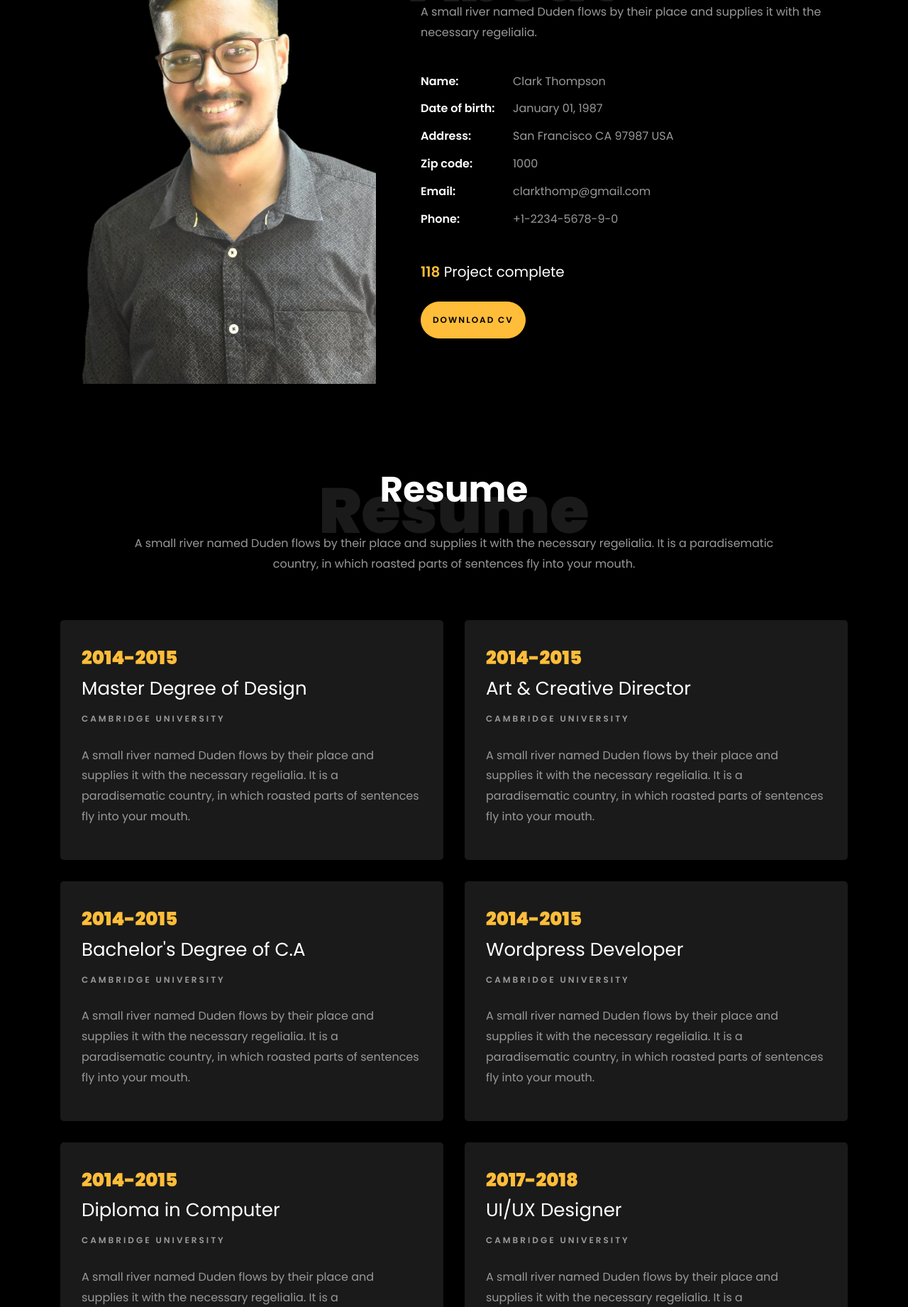
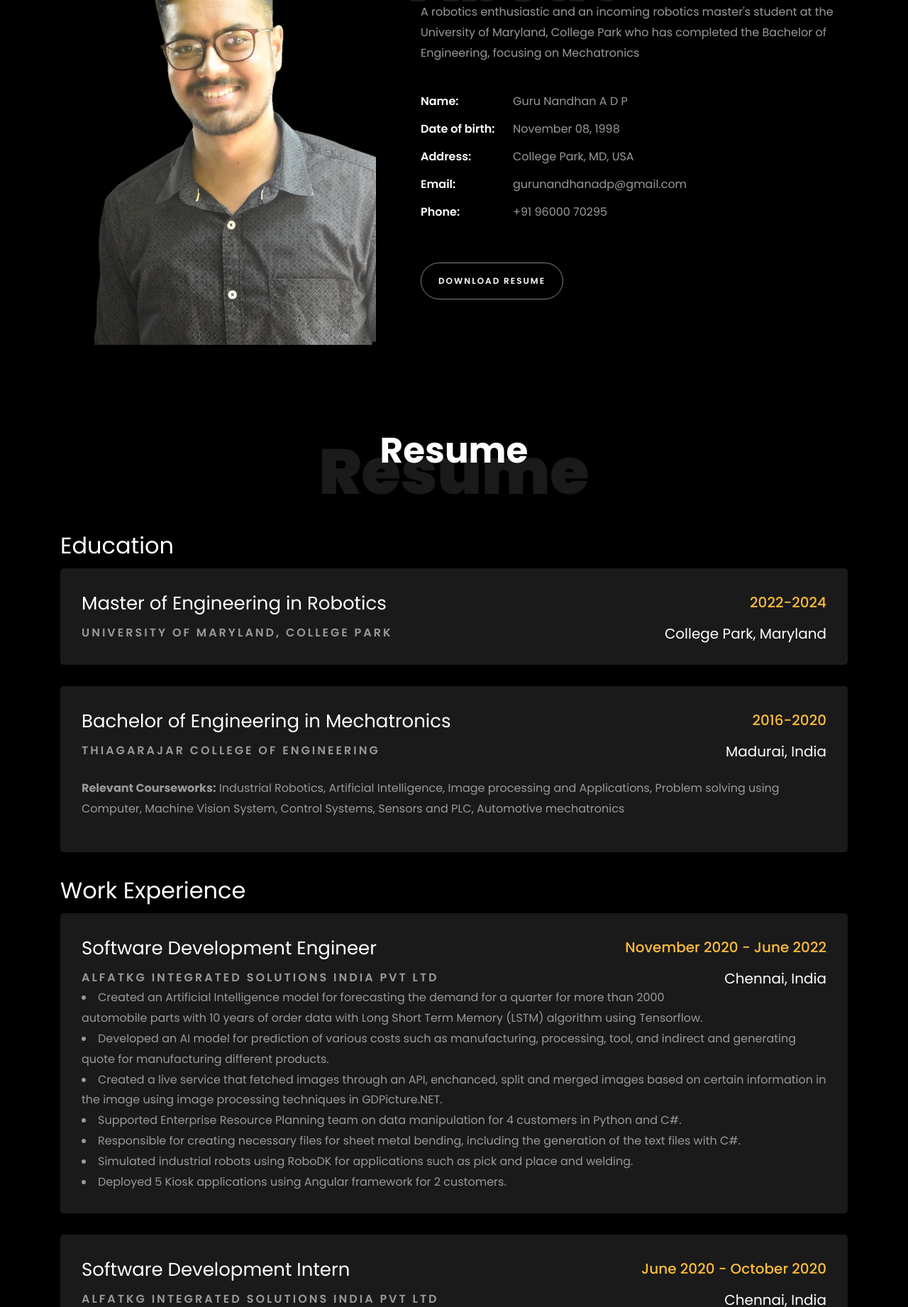
Before and after one commit to guruadp/gurunandhanadp, a plain HTML site: page index.html in a window 1280 px wide. Shown: the part 958-2800 px from the top of the page at 71% size. Drawn offline with Linux system fonts and the light colour scheme; files whose address does not match are found by name.

Commit message:
Updated resume section

```diff
--- a/index.html
+++ b/index.html
@@ -40,6 +40,7 @@
 	          <!-- <li class="nav-item"><a href="#services-section" class="nav-link"><span>Services</span></a></li> -->
 	          <li class="nav-item"><a href="#skills-section" class="nav-link"><span>Skills</span></a></li>
 	          <li class="nav-item"><a href="#projects-section" class="nav-link"><span>Projects</span></a></li>
+			  <li class="nav-item"><a href="#gallery-section" class="nav-link"><span>Photo Gallery</span></a></li>
 	          <!-- <li class="nav-item"><a href="#blog-section" class="nav-link"><span>My Blog</span></a></li> -->
 	          <li class="nav-item"><a href="#contact-section" class="nav-link"><span>Contact</span></a></li>
 	        </ul>
@@ -59,32 +60,23 @@
 		          	<div class="text">
 		          		<span class="subheading">Hello!</span>
 			            <h1 class="mb-4 mt-3">I'm <span>Guru Nandhan</span></h1>
-			            <h2 class="mb-4">Robotics Graduate student Software Development Engineer</h2>
-			            <p><a href="https://drive.google.com/file/d/1o9uTeOZLMYRCJrObve9PeU0KybZoxJEd/view?usp=sharing" target="_blank" class="btn btn-primary py-3 px-4">View resume</a><a href="https://drive.google.com/uc?id=1o9uTeOZLMYRCJrObve9PeU0KybZoxJEd&export=download" class="btn btn-white btn-outline-white py-3 px-4" download="https://drive.google.com/file/d/1o9uTeOZLMYRCJrObve9PeU0KybZoxJEd/view?usp=sharing">Download resume</a></p>
+			            <!-- <h2 class="mb-4">Robotics Graduate student </h2> -->
+			            <p><a class="btn btn-white btn-outline-white py-3 px-4">Robotics Graduate student</a>
+							<a class="btn btn-white btn-outline-white py-3 px-4">Software Development Engineer</a>
+						</p>
+						<ul class="ftco-footer-social list-unstyled float-md-left float-lft mt-5">
+							<!-- <li class="ftco-animate"><a href="#"><span class="icon-twitter"></span></a></li>
+							<li class="ftco-animate"><a href="#"><span class="icon-facebook"></span></a></li> -->
+							<li class="ftco-animate"><a href="https://www.instagram.com/guru_adp/"><span class="icon-instagram"></span></a></li>
+							<li class="ftco-animate"><a href="https://www.linkedin.com/in/gurunandhan-adp/"><span class="icon-linkedin"></span></a></li>
+							<li class="ftco-animate"><a href="https://github.com/guruadp"><span class="icon-github"></span></a></li>
+
+						</ul>
 		            </div>
 		          </div>
 	        	</div>
 	        </div>
 	      </div>
-
-	      <!-- <div class="slider-item">
-	      	<div class="overlay"></div>
-	        <div class="container">
-	          <div class="row d-flex no-gutters slider-text align-items-end justify-content-end" data-scrollax-parent="true">
-	          	<div class="one-third js-fullheight order-md-last img" style="background-image:url(images/bg_2.png);">
-	          		<div class="overlay"></div>
-	          	</div>
-		          <div class="one-forth d-flex align-items-center ftco-animate" data-scrollax=" properties: { translateY: '70%' }">
-		          	<div class="text">
-		          		<span class="subheading">Hello!</span>
-			            <h1 class="mb-4 mt-3">I'm a <span>web designer</span> based in London</h1>
-			            <p><a href="#" class="btn btn-primary py-3 px-4">Hire me</a> <a href="#" class="btn btn-white btn-outline-white py-3 px-4">My works</a></p>
-		            </div>
-		          </div>
-	        	</div>
-	        </div>
-	      </div>
-	    </div> -->
     </section>
 
     <section class="ftco-about img ftco-section ftco-no-pb" id="about-section">
@@ -102,24 +94,24 @@
 		          <div class="col-md-12 heading-section ftco-animate">
 		          	<h1 class="big">About</h1>
 		            <h2 class="mb-4">About Me</h2>
-		            <p>A small river named Duden flows by their place and supplies it with the necessary regelialia.</p>
+		            <p>A robotics enthusiastic and an incoming robotics master's student at the University of Maryland, College Park who has completed the Bachelor of Engineering, focusing on Mechatronics</p>
 		            <ul class="about-info mt-4 px-md-0 px-2">
-		            	<li class="d-flex"><span>Name:</span> <span>Clark Thompson</span></li>
-		            	<li class="d-flex"><span>Date of birth:</span> <span>January 01, 1987</span></li>
-		            	<li class="d-flex"><span>Address:</span> <span>San Francisco CA 97987 USA</span></li>
-		            	<li class="d-flex"><span>Zip code:</span> <span>1000</span></li>
-		            	<li class="d-flex"><span>Email:</span> <span>clarkthomp@gmail.com</span></li>
-		            	<li class="d-flex"><span>Phone: </span> <span>+1-2234-5678-9-0</span></li>
+		            	<li class="d-flex"><span>Name:</span> <span>Guru Nandhan A D P</span></li>
+		            	<li class="d-flex"><span>Date of birth:</span> <span>November 08, 1998</span></li>
+		            	<li class="d-flex"><span>Address:</span> <span>College Park, MD, USA</span></li>
+		            	<!-- <li class="d-flex"><span>Zip code:</span> <span>1000</span></li> -->
+		            	<li class="d-flex"><span>Email:</span> <span>gurunandhanadp@gmail.com</span></li>
+		            	<li class="d-flex"><span>Phone: </span> <span>+91 96000 70295</span></li>
 		            </ul>
 		          </div>
 		        </div>
 	          <div class="counter-wrap ftco-animate d-flex mt-md-3">
               <div class="text">
-              	<p class="mb-4">
+              	<!-- <p class="mb-4">
 	                <span class="number" data-number="120">0</span>
 	                <span>Project complete</span>
-                </p>
-                <p><a href="#" class="btn btn-primary py-3 px-3">Download CV</a></p>
+                </p> -->
+                <p><a href="https://drive.google.com/uc?id=1o9uTeOZLMYRCJrObve9PeU0KybZoxJEd&export=download" class="btn btn-white btn-outline-white py-3 px-4" download="https://drive.google.com/file/d/1o9uTeOZLMYRCJrObve9PeU0KybZoxJEd/view?usp=sharing">Download resume</a></p>
               </div>
 	          </div>
 	        </div>
@@ -133,61 +125,72 @@
           <div class="col-md-10 heading-section text-center ftco-animate">
           	<h1 class="big big-2">Resume</h1>
             <h2 class="mb-4">Resume</h2>
-            <p>A small river named Duden flows by their place and supplies it with the necessary regelialia. It is a paradisematic country, in which roasted parts of sentences fly into your mouth.</p>
+            <!-- <p>A small river named Duden flows by their place and supplies it with the necessary regelialia. It is a paradisematic country, in which roasted parts of sentences fly into your mouth.</p> -->
           </div>
         </div>
     		<div class="row">
-    			<div class="col-md-6">
+    			<div class="col-md-12">
+					<h2 class="ftco-animate">Education</h2>
     				<div class="resume-wrap ftco-animate">
-    					<span class="date">2014-2015</span>
-    					<h2>Master Degree of Design</h2>
-    					<span class="position">Cambridge University</span>
-    					<p class="mt-4">A small river named Duden flows by their place and supplies it with the necessary regelialia. It is a paradisematic country, in which roasted parts of sentences fly into your mouth.</p>
+						<span class="date">2022-2024</span>
+						<h2>Master of Engineering in Robotics</h2>
+
+    					<span class="position">University of Maryland, College Park</span>
+						<h1>College Park, Maryland</h1>
+    					<!-- <p class="mt-4">A small river named Duden flows by their place and supplies it with the necessary regelialia. It is a paradisematic country, in which roasted parts of sentences fly into your mouth.</p> -->
     				</div>
     				<div class="resume-wrap ftco-animate">
-    					<span class="date">2014-2015</span>
-    					<h2>Bachelor's Degree of C.A</h2>
-    					<span class="position">Cambridge University</span>
-    					<p class="mt-4">A small river named Duden flows by their place and supplies it with the necessary regelialia. It is a paradisematic country, in which roasted parts of sentences fly into your mouth.</p>
-    				</div>
-    				<div class="resume-wrap ftco-animate">
-    					<span class="date">2014-2015</span>
-    					<h2>Diploma in Computer</h2>
-    					<span class="position">Cambridge University</span>
-    					<p class="mt-4">A small river named Duden flows by their place and supplies it with the necessary regelialia. It is a paradisematic country, in which roasted parts of sentences fly into your mouth.</p>
+
+    					<span class="date">2016-2020</span>
+    					<h2>Bachelor of Engineering in Mechatronics</h2>
+    					<span class="position">Thiagarajar College of Engineering</span>
+						<h1>Madurai, India</h1>
+    					<p class="mt-4"><b>Relevant Courseworks:</b> Industrial Robotics, Artificial Intelligence, Image processing and Applications, Problem solving using Computer, Machine Vision System, Control Systems,  Sensors and PLC, Automotive mechatronics</p>
     				</div>
     			</div>
 
-    			<div class="col-md-6">
+    			<div class="col-md-12">
+					<h2 class="ftco-animate">Work Experience</h2>
     				<div class="resume-wrap ftco-animate">
-    					<span class="date">2014-2015</span>
-    					<h2>Art &amp; Creative Director</h2>
-    					<span class="position">Cambridge University</span>
-    					<p class="mt-4">A small river named Duden flows by their place and supplies it with the necessary regelialia. It is a paradisematic country, in which roasted parts of sentences fly into your mouth.</p>
+    					<span class="date">November 2020 - June 2022</span>
+    					<h2>Software Development Engineer</h2>
+    					<span class="position">alfaTKG Integrated Solutions India Pvt Ltd</span>
+						<h1>Chennai, India</h1>
+						<li>Created an Artificial Intelligence model for forecasting the demand for a quarter for more than 2000 automobile parts with 10 years of order data with Long Short Term Memory (LSTM) algorithm using Tensorflow.</li>
+						<li>Developed an AI model for prediction of various costs such as manufacturing, processing, tool, and indirect and generating quote for manufacturing different products.</li>
+						<li>Created a live service that fetched images through an API, enchanced, split and merged images based on certain information in the image using image processing techniques in GDPicture.NET.</li>
+						<li>Supported Enterprise Resource Planning team on data manipulation for 4 customers in Python and C#.</li>
+						<li>Responsible for creating necessary files for sheet metal bending, including the generation of the text files with C#.</li>
+						<li>Simulated industrial robots using RoboDK for applications such as pick and place and welding.</li>
+						<li>Deployed 5 Kiosk applications using Angular framework for 2 customers.</li>
+
+    					<!-- <p class="mt-4">A small river named Duden flows by their place and supplies it with the necessary regelialia. It is a paradisematic country, in which roasted parts of sentences fly into your mouth.</p> -->
     				</div>
     				<div class="resume-wrap ftco-animate">
-    					<span class="date">2014-2015</span>
-    					<h2>Wordpress Developer</h2>
-    					<span class="position">Cambridge University</span>
-    					<p class="mt-4">A small river named Duden flows by their place and supplies it with the necessary regelialia. It is a paradisematic country, in which roasted parts of sentences fly into your mouth.</p>
+    					<span class="date">June 2020 - October 2020</span>
+    					<h2>Software Development Intern</h2>
+    					<span class="position">alfaTKG Integrated Solutions India Pvt Ltd</span>
+						<h1>Chennai, India</h1>
+    					<!-- <p class="mt-4">A small river named Duden flows by their place and supplies it with the necessary regelialia. It is a paradisematic country, in which roasted parts of sentences fly into your mouth.</p> -->
     				</div>
     				<div class="resume-wrap ftco-animate">
-    					<span class="date">2017-2018</span>
-    					<h2>UI/UX Designer</h2>
-    					<span class="position">Cambridge University</span>
-    					<p class="mt-4">A small river named Duden flows by their place and supplies it with the necessary regelialia. It is a paradisematic country, in which roasted parts of sentences fly into your mouth.</p>
+    					<span class="date">June 2019 - July 2020</span>
+    					<h2>Student Intern</h2>
+    					<span class="position">Hirano Co Ltd</span>
+						<h1>Chiba, Japan</h1>
+    					<!-- <p class="mt-4">A small river named Duden flows by their place and supplies it with the necessary regelialia. It is a paradisematic country, in which roasted parts of sentences fly into your mouth.</p> -->
     				</div>
     			</div>
     		</div>
-    		<div class="row justify-content-center mt-5">
+    		<!-- <div class="row justify-content-center mt-5">
     			<div class="col-md-6 text-center ftco-animate">
     				<p><a href="#" class="btn btn-primary py-4 px-5">Download CV</a></p>
     			</div>
-    		</div>
+    		</div> -->
     	</div>
     </section>
 
-    <section class="ftco-section" id="services-section">
+    <!-- <section class="ftco-section" id="services-section">
     	<div class="container">
     		<div class="row justify-content-center py-5 mt-5">
           <div class="col-md-12 heading-section text-center ftco-animate">
@@ -260,7 +263,7 @@
 					</div>
 				</div>
     	</div>
-    </section>
+    </section> -->
 
 
 		<section class="ftco-section" id="skills-section">
@@ -417,7 +420,7 @@
     </section>
 
 
-    <section class="ftco-section" id="blog-section">
+    <!-- <section class="ftco-section" id="blog-section">
       <div class="container">
         <div class="row justify-content-center mb-5 pb-5">
           <div class="col-md-7 heading-section text-center ftco-animate">
@@ -480,9 +483,9 @@
           </div>
         </div>
       </div>
-    </section>
+    </section> -->
 
-    <section class="ftco-section ftco-no-pt ftco-no-pb ftco-counter img" id="section-counter">
+    <!-- <section class="ftco-section ftco-no-pt ftco-no-pb ftco-counter img" id="section-counter">
     	<div class="container">
 				<div class="row d-md-flex align-items-center">
           <div class="col-md d-flex justify-content-center counter-wrap ftco-animate">
@@ -519,9 +522,9 @@
           </div>
         </div>
       </div>
-    </section>
+    </section> -->
 
-    <section class="ftco-section ftco-hireme img margin-top" style="background-image: url(images/bg_1.jpg)">
+    <!-- <section class="ftco-section ftco-hireme img margin-top" style="background-image: url(images/bg_1.jpg)">
 			<div class="container">
 				<div class="row justify-content-center">
 					<div class="col-md-7 ftco-animate text-center">
@@ -610,9 +613,9 @@
         </div>
       </div>
     </section>
+		 -->
 
-
-    <footer class="ftco-footer ftco-section">
+    <!-- <footer class="ftco-footer ftco-section">
       <div class="container">
         <div class="row mb-5">
           <div class="col-md">
@@ -665,14 +668,10 @@
         </div>
         <div class="row">
           <div class="col-md-12 text-center">
-
-            <p><!-- Link back to Colorlib can't be removed. Template is licensed under CC BY 3.0. -->
-  Copyright &copy;<script>document.write(new Date().getFullYear());</script> All rights reserved | This template is made with <i class="icon-heart color-danger" aria-hidden="true"></i> by <a href="https://colorlib.com" target="_blank">Colorlib</a>
-  <!-- Link back to Colorlib can't be removed. Template is licensed under CC BY 3.0. --></p>
           </div>
         </div>
       </div>
-    </footer>
+    </footer> -->
 
 
 
```
Also changed, not shown: css/style.css.
